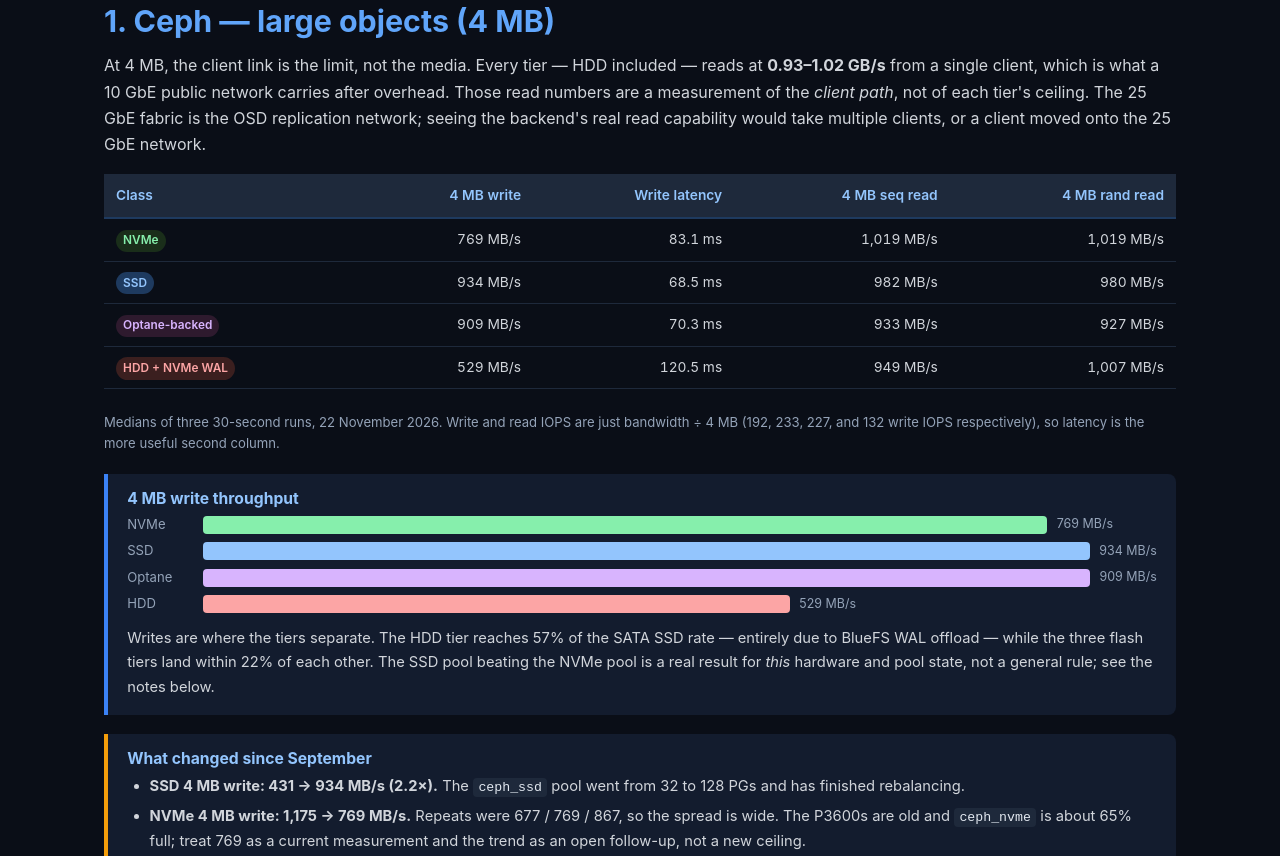
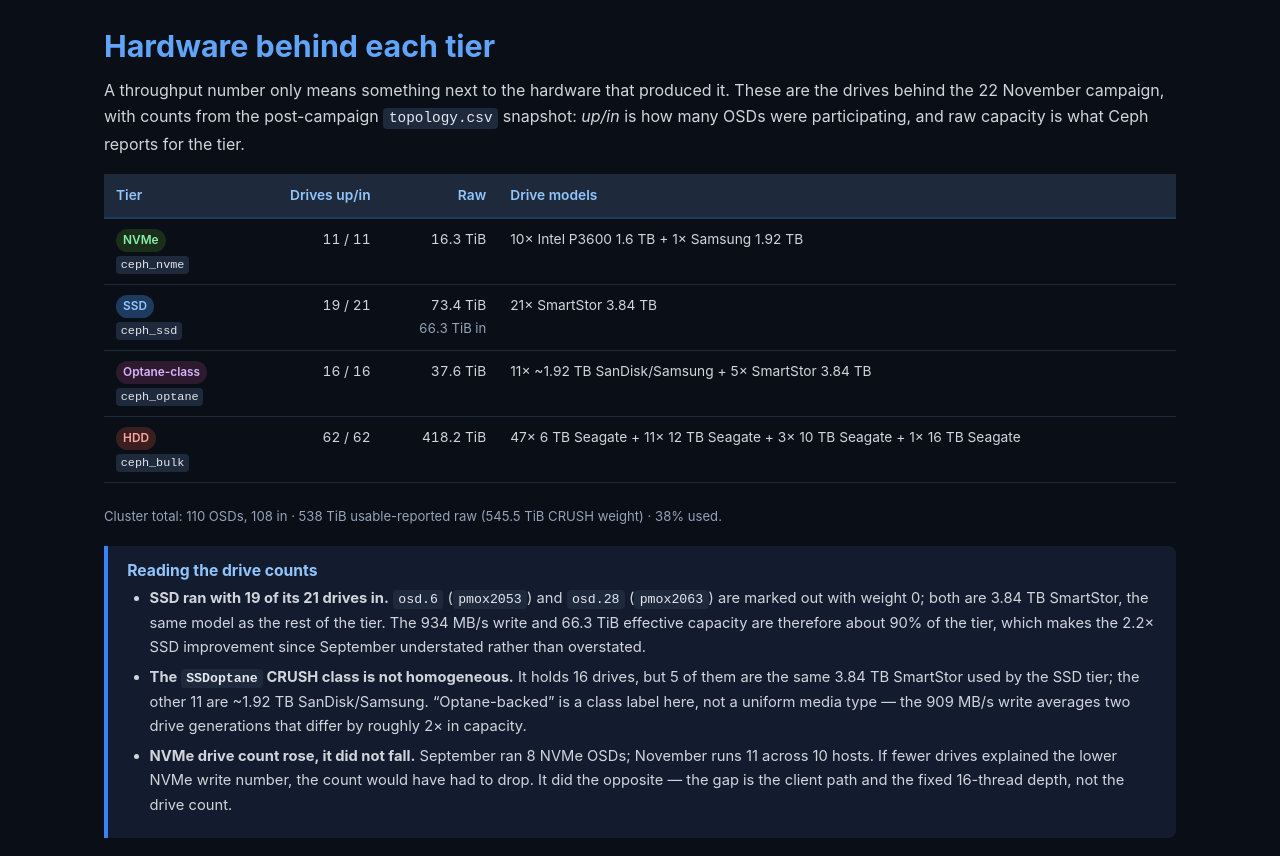
Before and after one commit to Gutman-Lab/cluster-site, a plain HTML site: page benchmarks.html in a window 1280 px wide. Shown: the part 819-1675 px from the top of the page. Drawn offline with Linux system fonts and the light colour scheme.

Commit message:
Add per-tier drive inventory to benchmarks page

```diff
--- a/benchmarks.html
+++ b/benchmarks.html
@@ -34,7 +34,7 @@
     <div class="info-box">
       <h4>Methodology — November 2026 campaign</h4>
       <ul>
-        <li><strong>Workload:</strong> <code>rados bench</code>, 30 seconds per test, 16 concurrent threads, 3× replication (size 3, min_size 2), against the dedicated profile pools.</li>
+        <li><strong>Workload:</strong> <code>rados bench</code>, 30 seconds per test, 16 concurrent threads, 3× replication (size 3, min_size 2), against the tier pools (<code>ceph_nvme</code>, <code>ceph_ssd</code>, <code>ceph_optane</code>, <code>ceph_bulk</code>).</li>
         <li><strong>Statistics:</strong> 3 repetitions per test, <strong>median reported</strong>. All 60 samples are in the CSV, including the wide NVMe write spread.</li>
         <li><strong>Client:</strong> run from <code>pmox2059</code>, a host with HDD OSDs only. No 4 MB read can be served by a local flash OSD, so every read crosses the network like a real client.</li>
         <li><strong>Cluster:</strong> idle — 109/109 OSDs up and in, every placement group <code>active+clean</code>, zero backfill or recovery for the whole campaign.</li>
@@ -49,6 +49,53 @@
     </div>
 
     <p class="small muted">Capacity planning is a separate question from throughput: these tiers are measured, but how much usable space the bulk pools actually yield is set by erasure coding, and what <code>ceph df</code> reports as free is set by the fullest OSD. See <a href="ceph-capacity.html">Ceph capacity and mixed hardware</a>.</p>
+  </section>
+
+  <section>
+    <h2>Hardware behind each tier</h2>
+    <p>A throughput number only means something next to the hardware that produced it. These are the drives behind the 22 November campaign, with counts from the post-campaign <code>topology.csv</code> snapshot: <em>up/in</em> is how many OSDs were participating, and raw capacity is what Ceph reports for the tier.</p>
+
+    <div class="table-wrap">
+    <table>
+      <thead><tr><th>Tier</th><th class="num">Drives up/in</th><th class="num">Raw</th><th>Drive models</th></tr></thead>
+      <tbody>
+        <tr>
+          <td><span class="tag tag-nvme">NVMe</span><br><span class="small muted"><code>ceph_nvme</code></span></td>
+          <td class="num">11 / 11</td>
+          <td class="num">16.3 TiB</td>
+          <td>10× Intel P3600 1.6 TB + 1× Samsung 1.92 TB</td>
+        </tr>
+        <tr>
+          <td><span class="tag tag-ssd">SSD</span><br><span class="small muted"><code>ceph_ssd</code></span></td>
+          <td class="num">19 / 21</td>
+          <td class="num">73.4 TiB<br><span class="small muted">66.3 TiB in</span></td>
+          <td>21× SmartStor 3.84 TB</td>
+        </tr>
+        <tr>
+          <td><span class="tag tag-optane">Optane-class</span><br><span class="small muted"><code>ceph_optane</code></span></td>
+          <td class="num">16 / 16</td>
+          <td class="num">37.6 TiB</td>
+          <td>11× ~1.92 TB SanDisk/Samsung + 5× SmartStor 3.84 TB</td>
+        </tr>
+        <tr>
+          <td><span class="tag tag-hdd">HDD</span><br><span class="small muted"><code>ceph_bulk</code></span></td>
+          <td class="num">62 / 62</td>
+          <td class="num">418.2 TiB</td>
+          <td>47× 6 TB Seagate + 11× 12 TB Seagate + 3× 10 TB Seagate + 1× 16 TB Seagate</td>
+        </tr>
+      </tbody>
+    </table>
+    </div>
+    <p class="small muted">Cluster total: 110 OSDs, 108 in · 538 TiB usable-reported raw (545.5 TiB CRUSH weight) · 38% used.</p>
+
+    <div class="info-box">
+      <h4>Reading the drive counts</h4>
+      <ul>
+        <li><strong>SSD ran with 19 of its 21 drives in.</strong> <code>osd.6</code> (<code>pmox2053</code>) and <code>osd.28</code> (<code>pmox2063</code>) are marked out with weight 0; both are 3.84 TB SmartStor, the same model as the rest of the tier. The 934 MB/s write and 66.3 TiB effective capacity are therefore about 90% of the tier, which makes the 2.2× SSD improvement since September understated rather than overstated.</li>
+        <li><strong>The <code>SSDoptane</code> CRUSH class is not homogeneous.</strong> It holds 16 drives, but 5 of them are the same 3.84 TB SmartStor used by the SSD tier; the other 11 are ~1.92 TB SanDisk/Samsung. “Optane-backed” is a class label here, not a uniform media type — the 909 MB/s write averages two drive generations that differ by roughly 2× in capacity.</li>
+        <li><strong>NVMe drive count rose, it did not fall.</strong> September ran 8 NVMe OSDs; November runs 11 across 10 hosts. If fewer drives explained the lower NVMe write number, the count would have had to drop. It did the opposite — the gap is the client path and the fixed 16-thread depth, not the drive count.</li>
+      </ul>
+    </div>
   </section>
 
   <section>
@@ -81,11 +128,25 @@
       <h4>What changed since September</h4>
       <ul>
         <li><strong>SSD 4 MB write: 431 → 934 MB/s (2.2×).</strong> The <code>ceph_ssd</code> pool went from 32 to 128 PGs and has finished rebalancing.</li>
-        <li><strong>NVMe 4 MB write: 1,175 → 769 MB/s.</strong> Repeats were 677 / 769 / 867, so the spread is wide. The P3600s are old and <code>ceph_nvme</code> is about 65% full; treat 769 as a current measurement and the trend as an open follow-up, not a new ceiling.</li>
+        <li><strong>NVMe 4 MB write: 1,175 → 769 MB/s.</strong> The campaign client changed from <code>pmox2064</code> (September; it also hosts flash OSDs) to the network-only <code>pmox2059</code>, so every read crosses the 10 GbE path. A control run on the same pool from <code>pmox2064</code> measured <strong>1,004 MB/s write / 1,196 MB/s read</strong> at 16 threads (n=3) and <strong>1,046–1,081 MB/s write</strong> at 32 threads. Most of the gap is the client path and queue depth, not the NVMe tier.</li>
         <li><strong>4 MB reads: ~1,170 → ~1,000 MB/s.</strong> Not a regression. The clean run is from a network-only client on a 10 GbE path; September's reads were faster on some runs because the bench node also hosted flash OSDs and served some reads locally.</li>
         <li><strong>4 KB reads are not directly comparable.</strong> September's 32K–37K IOPS came from a host with local flash OSDs. The November numbers are what a real client sees across the network.</li>
       </ul>
     </div>
+
+    <h3>NVMe control run: the same pool from both clients</h3>
+    <div class="table-wrap">
+    <table>
+      <thead><tr><th>Client</th><th class="num">Threads</th><th class="num">4 MB write</th><th class="num">4 MB seq read</th></tr></thead>
+      <tbody>
+        <tr><td><code>pmox2064</code> (September client)</td><td class="num">16</td><td class="num">1,004 MB/s (999–1,099, n=3)</td><td class="num">1,196 MB/s</td></tr>
+        <tr><td><code>pmox2064</code> (September client)</td><td class="num">32</td><td class="num">1,046–1,081 MB/s</td><td class="num">—</td></tr>
+        <tr><td><code>pmox2059</code> (campaign client)</td><td class="num">16</td><td class="num">769 MB/s</td><td class="num">1,019 MB/s</td></tr>
+        <tr><td><code>pmox2059</code> (campaign client)</td><td class="num">32</td><td class="num">625 MB/s</td><td class="num">—</td></tr>
+      </tbody>
+    </table>
+    </div>
+    <p class="small muted">Control runs on <code>ceph_nvme</code>, same pool and 3× replication, 22 November 2026. More queue depth helps the September client but not the campaign client, whose 4 MB path is the slower one. At 32 threads the campaign client still reached <strong>13,442 4 KB write IOPS / 39,235 rand-read IOPS</strong>, both above September's 8,320 / 32,024. P3600 SMART is healthy: 1–3% used, 100% spare, zero media or data-integrity errors.</p>
   </section>
 
   <section>
@@ -116,7 +177,7 @@
       <li><strong>3× replication</strong> means each logical write becomes three OSD writes; the raw per-drive figure is roughly three times higher.</li>
       <li><strong>16 rados threads</strong> is far below the queue depth these drives can sustain (64–128+).</li>
       <li>The drives are <strong>Intel P3600</strong> — PCIe 3.0 enterprise NVMe from 2015. Fast for their generation, not modern Gen 4, and now running in a pool that is about 65% full.</li>
-      <li>The remaining gap is worth chasing: see the NVMe write trend in the follow-ups.</li>
+      <li>At 32 threads from <code>pmox2059</code>, 4 KB results reach <strong>13,442 write IOPS / 39,235 rand-read IOPS</strong> — both above September's 8,320 / 32,024. P3600 SMART is healthy (1–3% used, 100% spare, zero media or data-integrity errors), so the 16-thread 4 MB number is a harness-depth and client-path ceiling, not a drive problem.</li>
     </ul>
 
     <div class="info-box warn">
@@ -269,7 +330,7 @@
     <h3>What we would do differently</h3>
     <ol>
       <li>Put the client-facing Ceph public network on the 25 GbE fabric too (and MTU 9000 end to end). Today the public network is 10 GbE at MTU 1500 while replication is 25 GbE at MTU 9000, so a single-client benchmark cannot see the backend ceiling.</li>
-      <li>Chase the NVMe write trend: 769 MB/s idle versus 1,175 in September. Check P3600 wear and SMART, pool fullness (~65%), and primary-OSD balance.</li>
+      <li>Re-baseline from a common client before comparing campaigns. The NVMe gap is mostly the client change and 16-thread depth; SMART has been checked (1–3% used, zero errors), and the remaining ~7–10% is within the stated 10–20% background band.</li>
       <li>Benchmark NVMe with realistic queue depth via <code>rbd map</code> or multi-instance <code>fio</code>, not just 16-thread <code>rados bench</code>.</li>
       <li>Standardize MTU 9000 on every Ceph path; mixed-MTU links are hard to diagnose and quietly expensive.</li>
       <li>Characterize a new tier before putting production data on it — the Optane tier is now done.</li>
```
